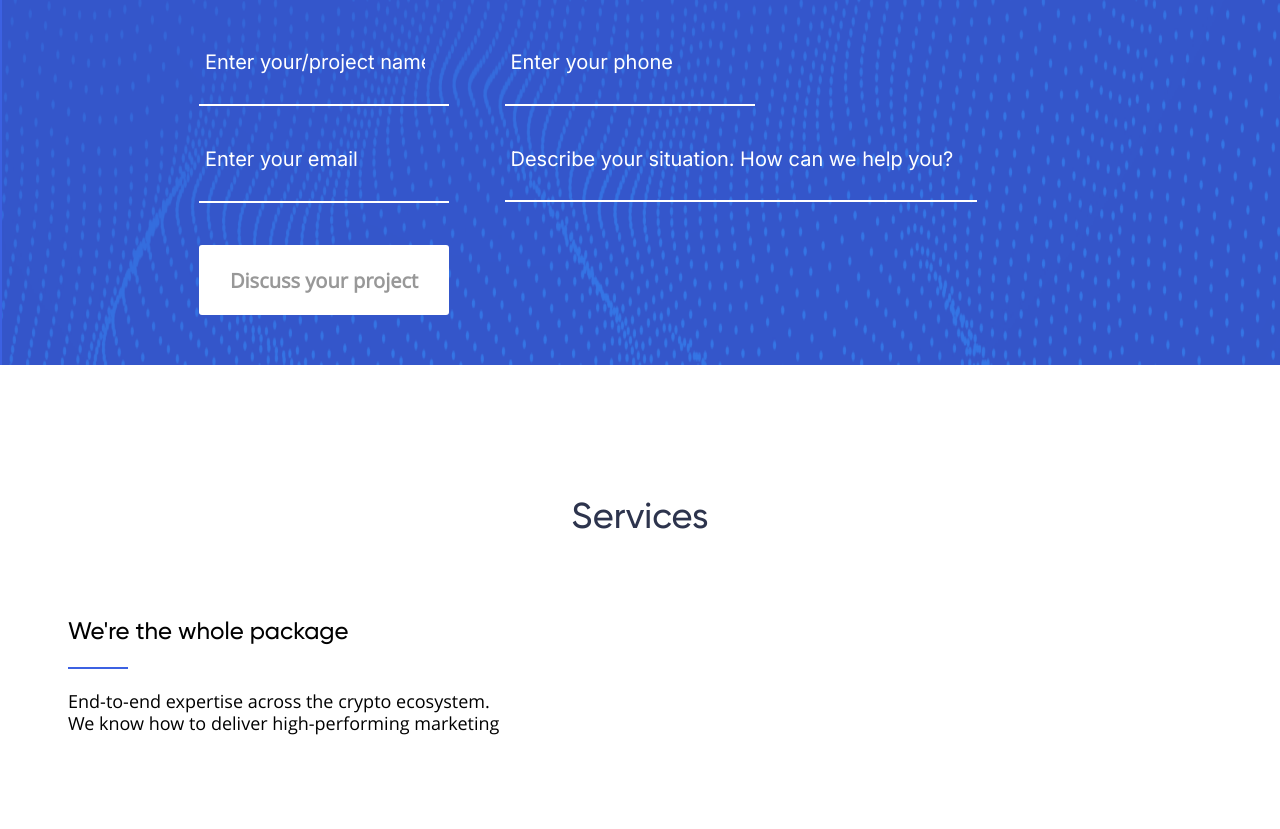
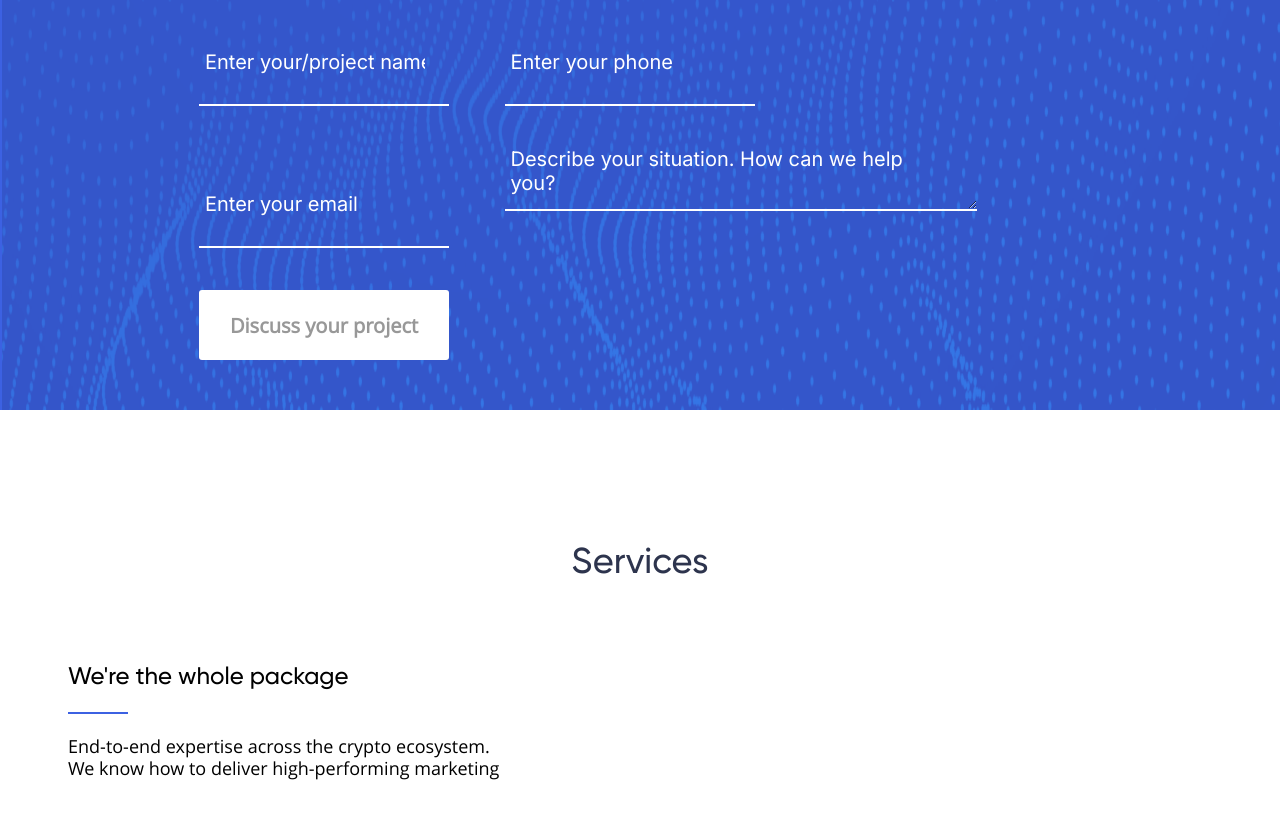
Before and after one commit to bitreit71/ViralCoins, a plain HTML site: page index.html in a window 1280 px wide. Shown: the part 2620-3449 px from the top of the page. Drawn offline with nearby package versions, Linux system fonts and the light colour scheme.

Commit message:
Update index.html

```diff
--- a/index.html
+++ b/index.html
@@ -209,7 +209,7 @@
 						</div>
 						<div class="form-data__form-contaiiner">
 							<input required placeholder="Enter your email" type="text" id="email" name="email" class="form-data__email">
-							<input required placeholder="Describe your situation. How can we help you?" type="text" id="describe" name="describe" class="form-data__describe">
+							<textarea required placeholder="Describe your situation. How can we help you?" type="text" id="describe" name="describe" class="form-data__describe"></textarea>
 						</div>
 						<button type="sumbit" id="send" class="form-data__button">Discuss your project</button>
 					</form>
@@ -464,7 +464,8 @@
 						</div>
 						<div class="form-data__form-contaiiner">
 							<input required placeholder="Enter your email" type="text" id="email" name="email" class="form-data__email">
-							<input required placeholder="Describe your situation. How can we help you?" type="text" id="describe" name="describe" class="form-data__describe">
+							<input required placeholder="Describe your situation.
+							How can we help you?" type="text" id="describe" name="describe" class="form-data__describe">
 						</div>
 						<button type="sumbit" id="send" class="form-data__button">Discuss your project</button>
 					</form>
```
